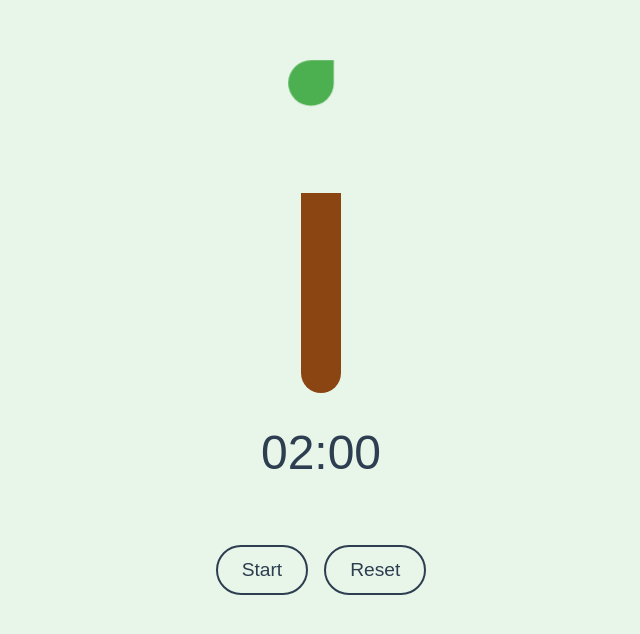
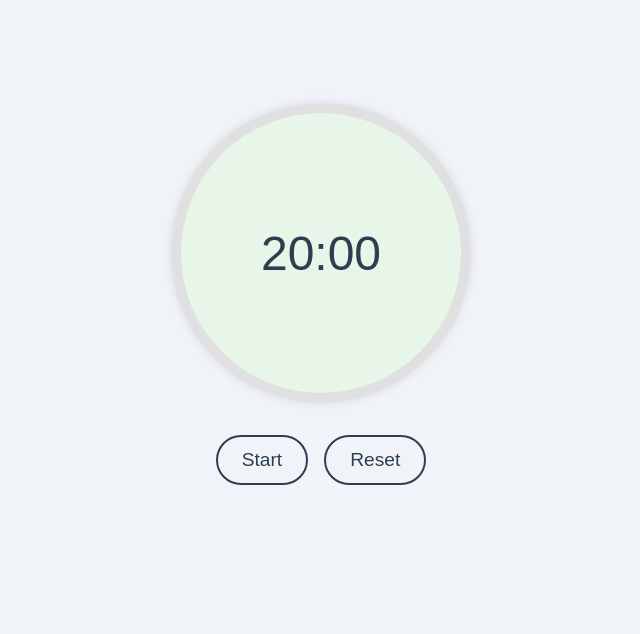
Before and after one commit to tobyatgithub/20-20-20-webapp, a React (Create React App) app: page / in a window 1280 px wide. Shown: the part 106-740 px from the top of the page, without its empty margins (319-959 px from the left). Built offline with nearby package versions, Linux system fonts and the light colour scheme.

Commit message:
Rollback to 一开始的circular design 准备添加其他部件

```diff
--- a/src/App.tsx
+++ b/src/App.tsx
@@ -7,14 +7,14 @@ const AppContainer = styled.div`
   justify-content: center;
   align-items: center;
   min-height: 100vh;
-  background-color: #e8f5e9;
+  background-color: #f0f4f8;
   font-family: 'Arial', sans-serif;
 `;
 
 const App: React.FC = () => {
   return (
     <AppContainer>
-      <Timer initialTime={120} /> {/* 20 minutes in seconds */}
+      <Timer initialTime={1200} /> {/* 20 minutes in seconds */}
     </AppContainer>
   );
 }
--- a/src/Timer.tsx
+++ b/src/Timer.tsx
@@ -1,14 +1,9 @@
 import React, { useState, useEffect } from 'react';
-import styled, { keyframes } from 'styled-components';
+import styled from 'styled-components';
 
 interface TimerProps {
   initialTime: number;
 }
-
-const growLeaves = keyframes`
-  0% { transform: scale(0); }
-  100% { transform: scale(1); }
-`;
 
 const TimerContainer = styled.div`
   display: flex;
@@ -16,39 +11,36 @@ const TimerContainer = styled.div`
   align-items: center;
 `;
 
-const TreeContainer = styled.div`
+const CircularProgress = styled.div<{ progress: number }>`
   position: relative;
   width: 300px;
-  height: 400px;
+  height: 300px;
+  border-radius: 50%;
+  background: conic-gradient(
+    from 0deg,
+    #4caf50 ${props => props.progress * 360}deg,
+    #e0e0e0 ${props => props.progress * 360}deg 360deg
+  );
+  display: flex;
+  justify-content: center;
+  align-items: center;
+  box-shadow: 0 0 10px rgba(0, 0, 0, 0.1);
 `;
 
-const TreeTrunk = styled.div`
-  position: absolute;
-  bottom: 0;
-  left: 50%;
-  transform: translateX(-50%);
-  width: 40px;
-  height: 200px;
-  background-color: #8B4513;
-  border-radius: 0 0 20px 20px;
-`;
-
-const TreeLeaf = styled.div<{ delay: number }>`
-  position: absolute;
-  width: 80px;
-  height: 80px;
-  background-color: #4CAF50;
-  border-radius: 50% 0 50% 50%;
-  transform: rotate(45deg) scale(0);
-  animation: ${growLeaves} 20s ease-out forwards;
-  animation-delay: ${props => props.delay}s;
+const InnerCircle = styled.div`
+  width: 280px;
+  height: 280px;
+  border-radius: 50%;
+  background-color: #e8f5e9;
+  display: flex;
+  justify-content: center;
+  align-items: center;
 `;
 
 const TimerDisplay = styled.h1`
   font-size: 3rem;
   color: #2c3e50;
   font-weight: 300;
-  margin-top: 2rem;
 `;
 
 const ButtonContainer = styled.div`
@@ -111,29 +103,15 @@ const Timer: React.FC<TimerProps> = ({ initialTime }) => {
     return `${mins.toString().padStart(2, '0')}:${secs.toString().padStart(2, '0')}`;
   };
 
-  const leafPositions = [
-    { top: 50, left: 100 },
-    { top: 100, left: 50 },
-    { top: 100, left: 150 },
-    { top: 150, left: 0 },
-    { top: 150, left: 200 },
-    { top: 200, left: 50 },
-    { top: 200, left: 150 },
-  ];
+  const progress = 1 - time / initialTime;
 
   return (
     <TimerContainer>
-      <TreeContainer>
-        <TreeTrunk />
-        {leafPositions.map((pos, index) => (
-          <TreeLeaf
-            key={index}
-            style={{ top: pos.top, left: pos.left }}
-            delay={index * (initialTime / leafPositions.length)}
-          />
-        ))}
-      </TreeContainer>
-      <TimerDisplay>{formatTime(time)}</TimerDisplay>
+      <CircularProgress progress={progress}>
+        <InnerCircle>
+          <TimerDisplay>{formatTime(time)}</TimerDisplay>
+        </InnerCircle>
+      </CircularProgress>
       <ButtonContainer>
         <Button onClick={toggleTimer}>
           {isActive ? 'Pause' : 'Start'}
```
